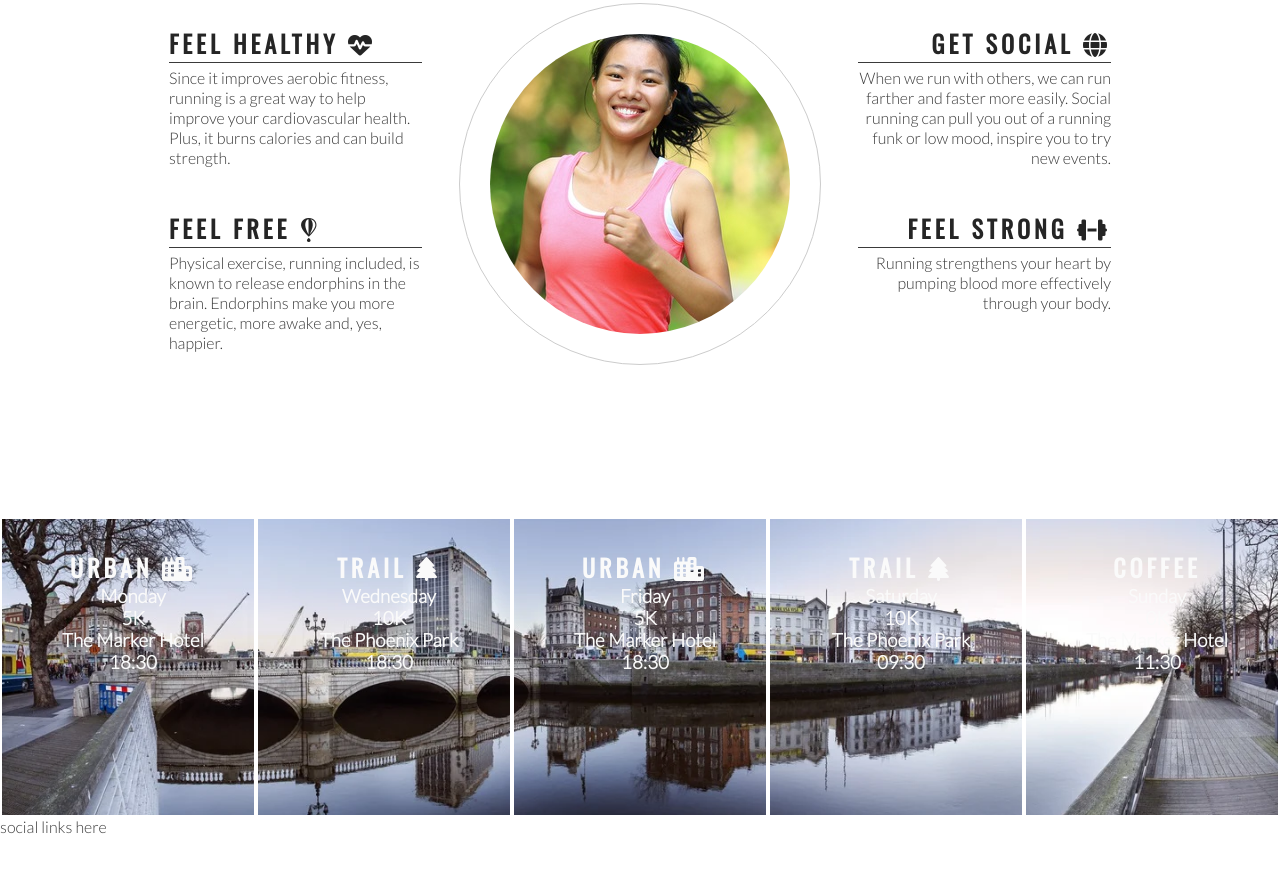
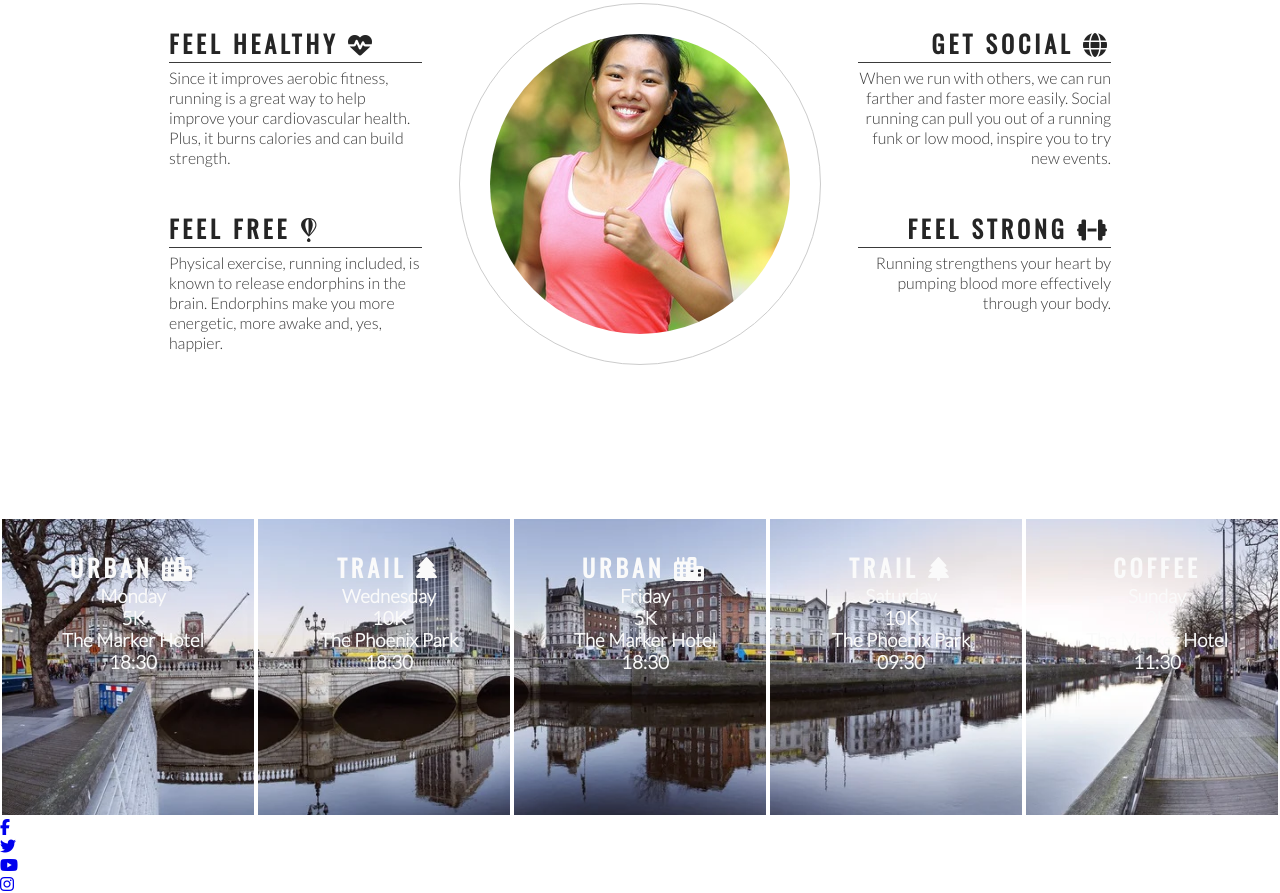
Before and after one commit to Bri-xn/love-running, a plain HTML site: page index.html in a window 1280 px wide. Shown: the part 778-1671 px from the top of the page. Before the commit the page ends 1614 px from the top, so only its background shows below. Drawn offline with nearby package versions, Linux system fonts and the light colour scheme; some icons are missing.

Commit message:
add social media icons to footer

```diff
--- a/index.html
+++ b/index.html
@@ -118,7 +118,28 @@
         </div>
     </section>
     <footer>
-        social links here
+        <ul>
+            <li>
+                <a href="https://facebook.com" target="_blank" rel="noopener"
+                    aria-label="visit our facebook page(opens in new tab" )><i class="fa-brands fa-facebook-f"></i>
+                </a>
+            </li>
+            <li>
+                <a href="https://Twitter.com" target="_blank" rel="noopener"
+                    aria-label="visit our Twitter page(opens in new tab" )><i class="fa-brands fa-twitter"></i>
+                </a>
+            </li>
+            <li>
+                <a href="https://Youtube.com" target="_blank" rel="noopener"
+                    aria-label="visit our Youtube page(opens in new tab" )><i class="fa-brands fa-youtube"></i>
+                </a>
+            </li>
+            <li>
+                <a href="https://instagram.com" target="_blank" rel="noopener"
+                    aria-label="visit our facebook page(opens in new tab" )><i class="fa-brands fa-instagram"></i>
+                </a>
+            </li>
+        </ul>
     </footer>
 
     <!-- font awesome script -->
```
